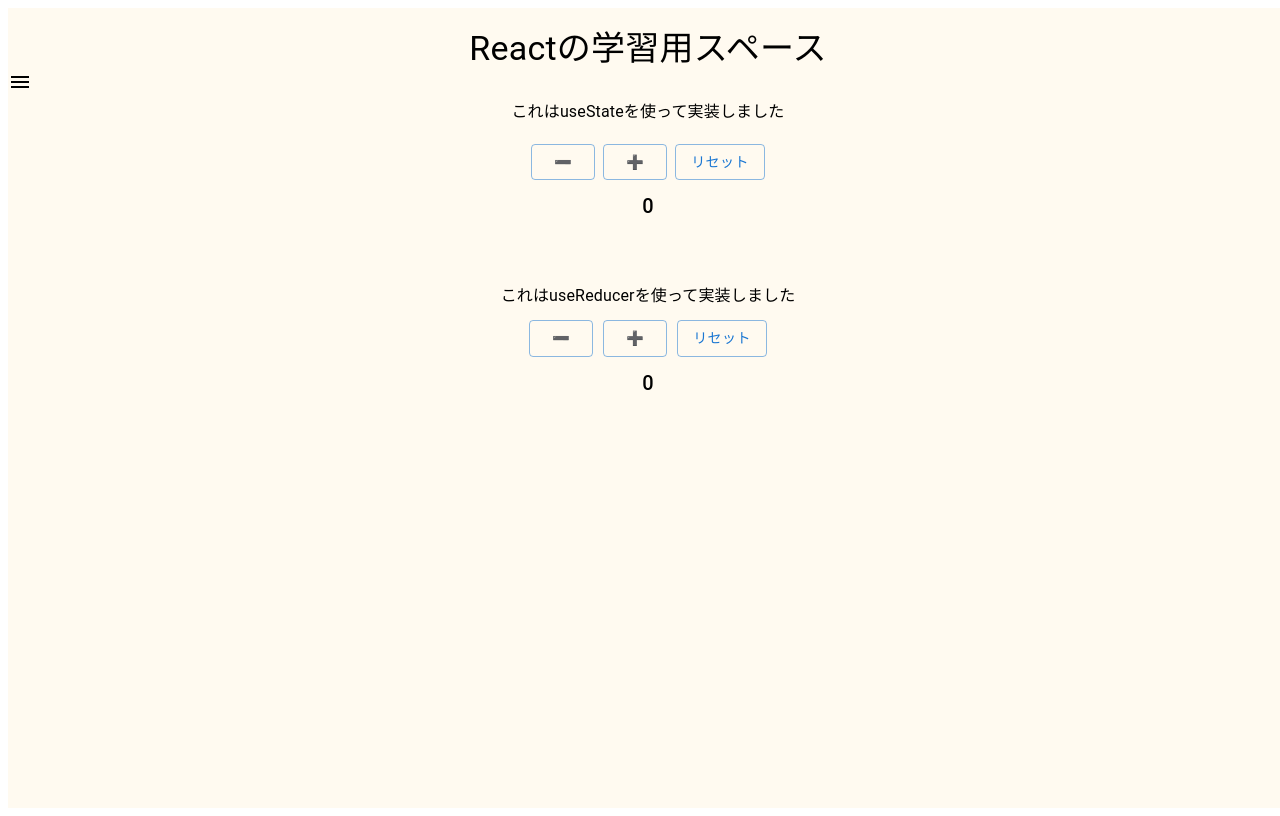
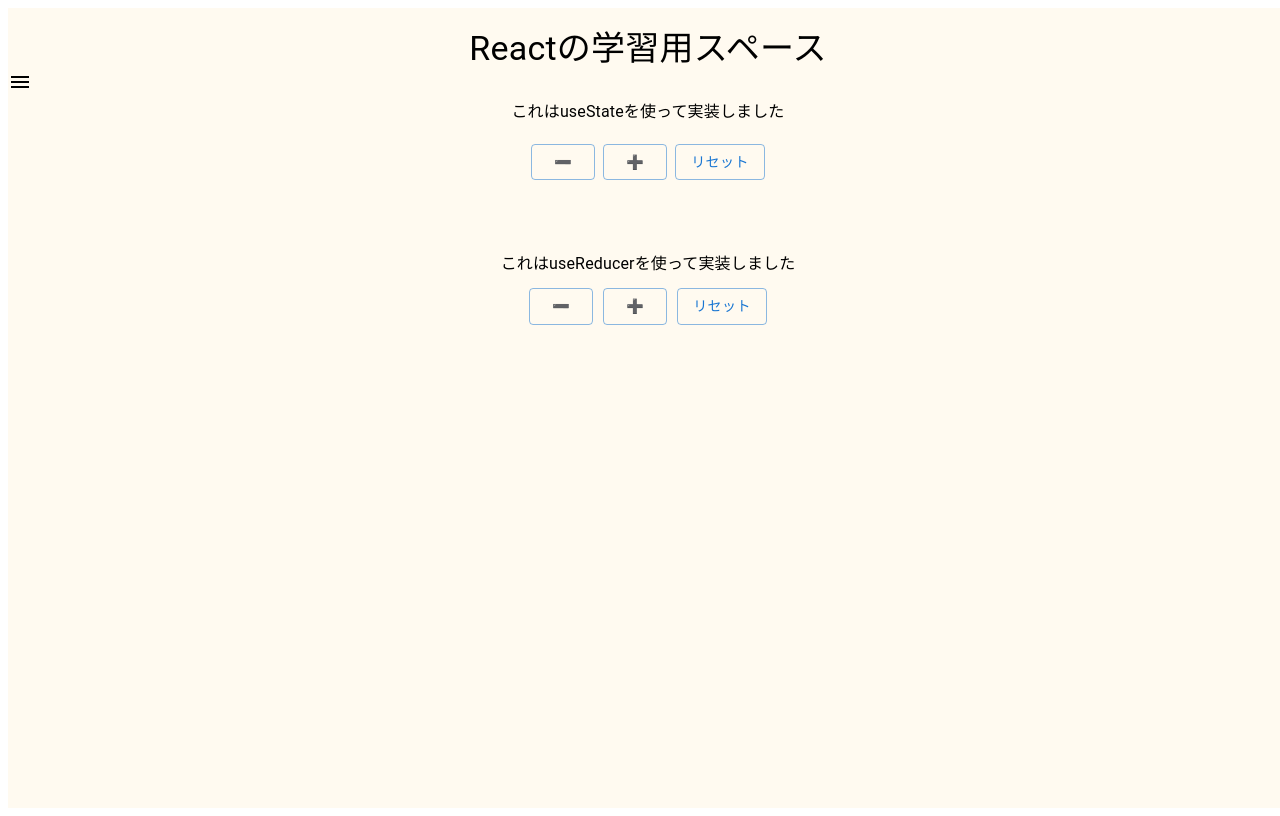
Before and after one commit to teppei1994667/react_practice, a React (Create React App) app: page /components/Home in a window 1280 px wide. Built offline with nearby package versions, Linux system fonts and the light colour scheme.

Commit message:
カウントアップに合わせて文字のサイズが大きくなるように変更

```diff
--- a/src/components/home/Home.tsx
+++ b/src/components/home/Home.tsx
@@ -74,7 +74,7 @@ export const Home = () => {
       </Grid>
       <Grid container sx={{ justifyContent: "center", marginTop: "10px" }}>
         <Grid item>
-          <Typography variant="h6" sx={{ color: counterColor }}>
+          <Typography variant="h6" sx={{ color: counterColor, fontSize: `${count}px` }}>
             {count}
           </Typography>
         </Grid>
@@ -120,7 +120,7 @@ export const Home = () => {
       </Grid>
       <Grid container sx={{ justifyContent: "center", marginTop: "10px" }}>
         <Grid item>
-          <Typography variant="h6" sx={{ color: reducerColor }}>
+          <Typography variant="h6" sx={{ color: reducerColor, fontSize: `${state.reducerCount}px` }}>
             {state.reducerCount}
           </Typography>
         </Grid>
```
